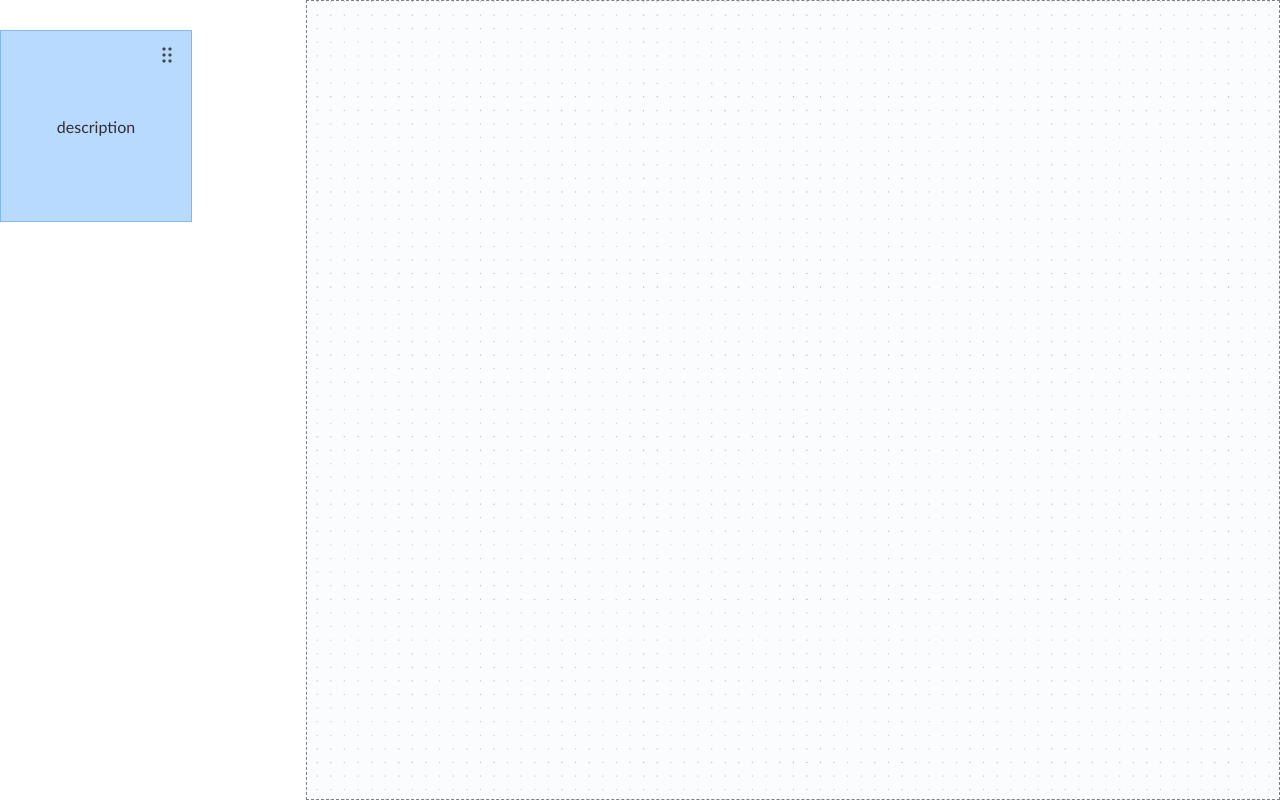
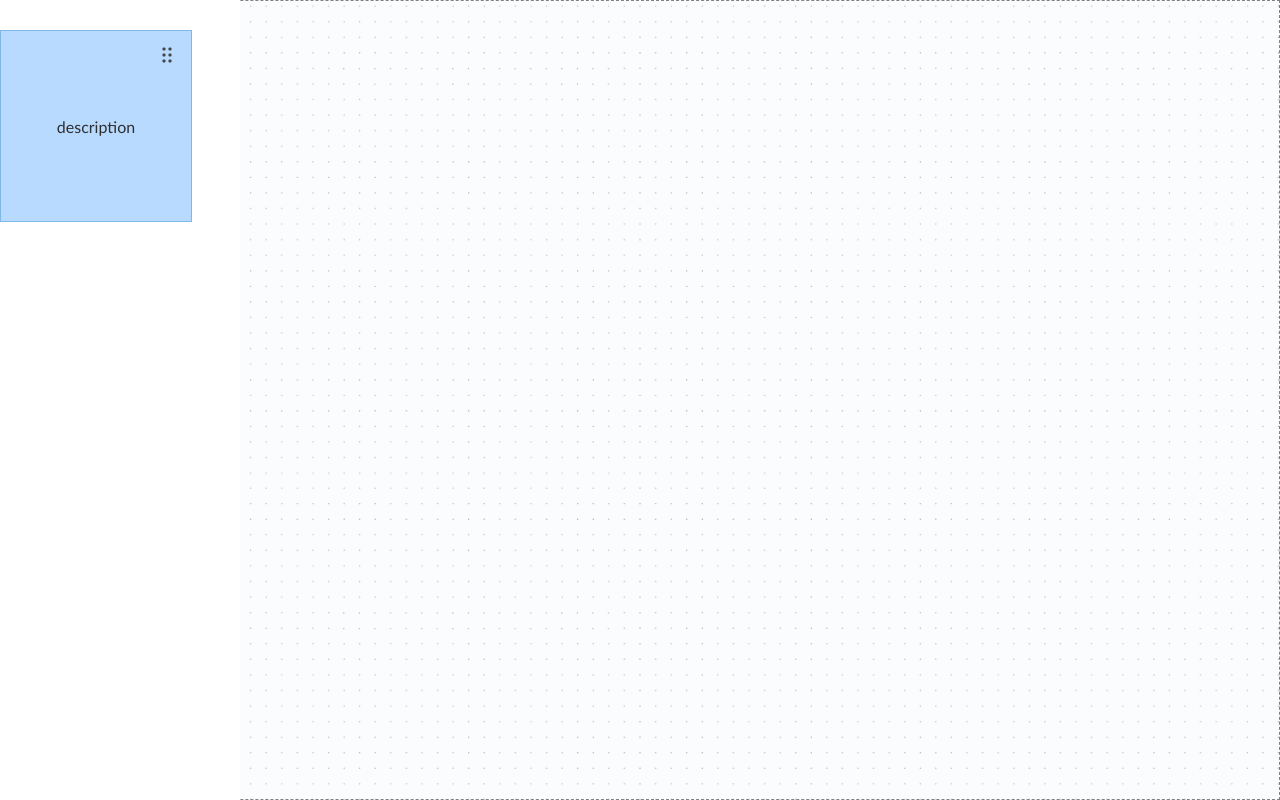
Before and after one commit to lauritisreyes/board, a React (Vite) app: page / in a window 1280 px wide. Built offline with nearby package versions, Linux system fonts and the light colour scheme.

Commit message:
Menu Style

```diff
--- a/src/App.scss
+++ b/src/App.scss
@@ -11,10 +11,14 @@
 
 .Menu {
     background-color: white;
-    width: 20rem;
+    position: absolute;
+    top: 0;
+    left: 0;
+    width: 15rem;
     height: 100vh;
     display: flex;
-    align-items: flex-start;
+    align-items: center;
     justify-content: flex-start;
+    flex-direction: column;
     z-index: 10;
 }
--- a/src/App.tsx
+++ b/src/App.tsx
@@ -1,12 +1,9 @@
-import { DndContext, DragOverlay } from '@dnd-kit/core'
+import { DndContext } from '@dnd-kit/core'
 import './App.scss'
 import { useEffect, useState } from 'react'
 import { Droppable } from './components/Droppable/Droppable'
 import { Draggable } from './components/Draggable/Draggable'
-import { Item } from './components/Item/Item'
-import { restrictToWindowEdges } from '@dnd-kit/modifiers'
 import {createSnapModifier} from '@dnd-kit/modifiers';
-import { Button } from './components/Button/Button'
 import { ItemInfo } from './utils/interfaces'
 import { v4 as uuid } from "uuid";
 
```
Lines whose indentation alone changed are shown as unchanged.
